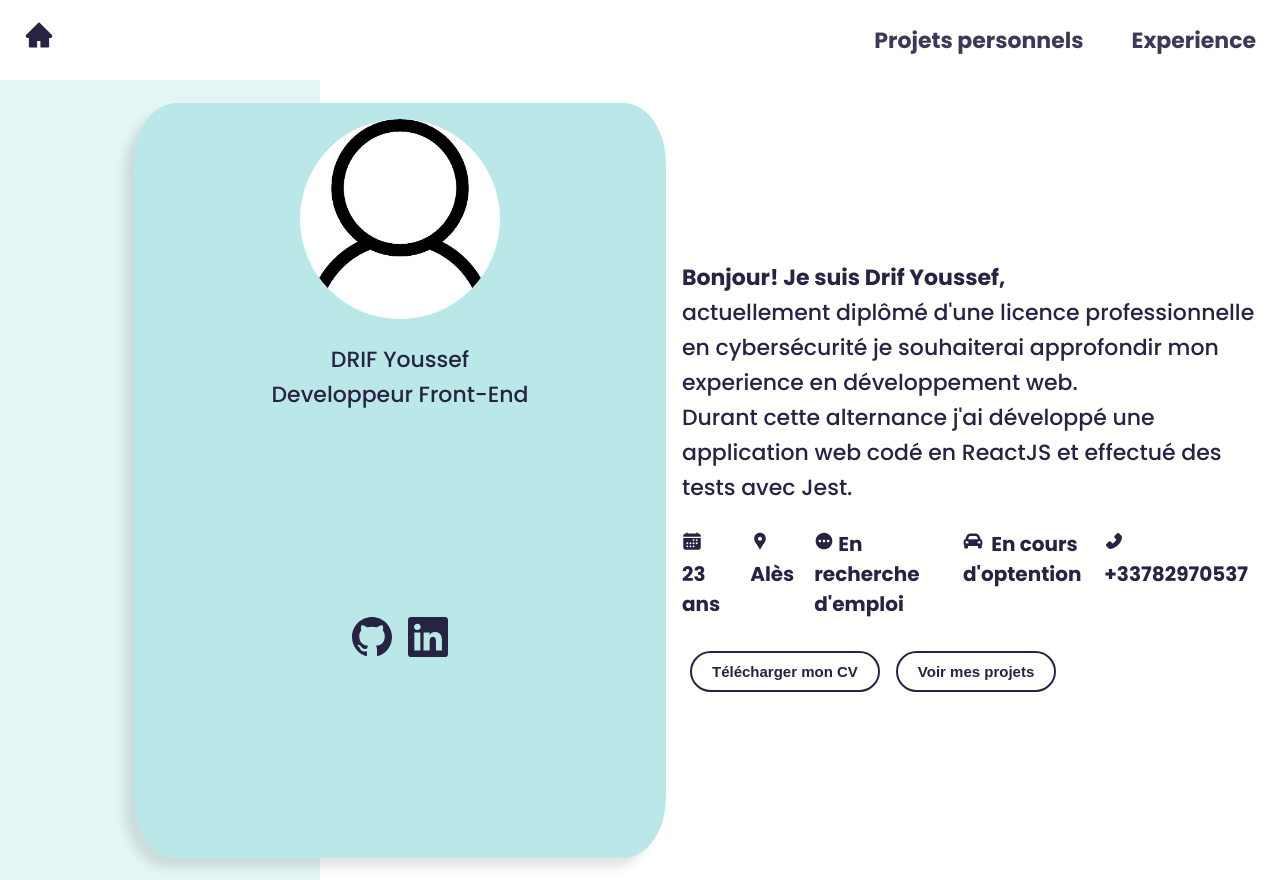
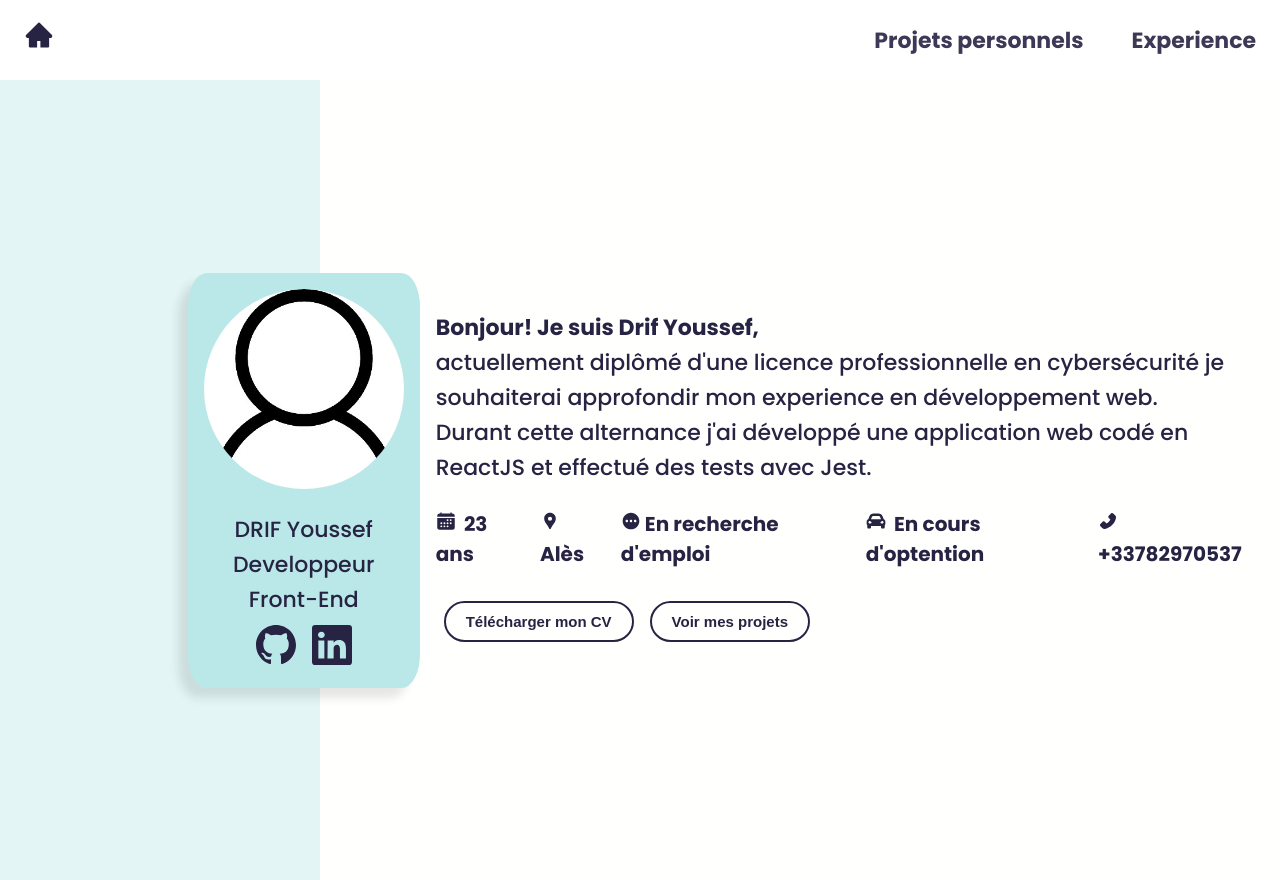
Before and after one commit to youssefdrif/curiculumvitae, a React (Create React App) app: page / in a window 1280 px wide. Built offline with nearby package versions, Linux system fonts and the light colour scheme.

Commit message:
fixing the css of profile tab

```diff
--- a/src/components/Profile/Profil.css
+++ b/src/components/Profile/Profil.css
@@ -22,12 +22,12 @@
     grid-column: 2;
 }
 
-.Grid2,.Grid{
+.GridSecond,.GridMain{
     flex-basis: unset!important;
     grid-column: 2 / 3;
     margin: 16px;
 }
-.Grid2{
+.GridSecond{
     margin-top: 0px!important;
     display: grid;
     grid-template-columns: repeat(auto-fit, minmax(300px, 1fr));
--- a/src/components/Profile/Profile.js
+++ b/src/components/Profile/Profile.js
@@ -6,7 +6,7 @@ export default function Profile() {
   return (
     <div className="Container">
       <div className="cardprojet">
-        <div className="Grid" xs={2}>
+        <div className="GridMain" xs={2}>
           <p>Projet 1</p>
           <p>
             "Sed ut perspiciatis unde omnis iste natus error sit voluptatem
@@ -25,7 +25,7 @@ export default function Profile() {
             pariatur?"
           </p>
         </div>
-        <div className="Grid2" xs={2}>
+        <div className="GridSecond" xs={2}>
           <img className="weather" src={weather} alt="weather" />
         </div>
       </div>
--- a/src/index.css
+++ b/src/index.css
@@ -6,6 +6,9 @@ body {
   -moz-osx-font-smoothing: grayscale;
   overflow: hidden;
 }
+/* *{
+  box-shadow: 0 0 0 3px red inset;    //FOR DEBUGGING CSS
+} */
 
 code {
   font-family: 'Poppins', sans-serif;
```
